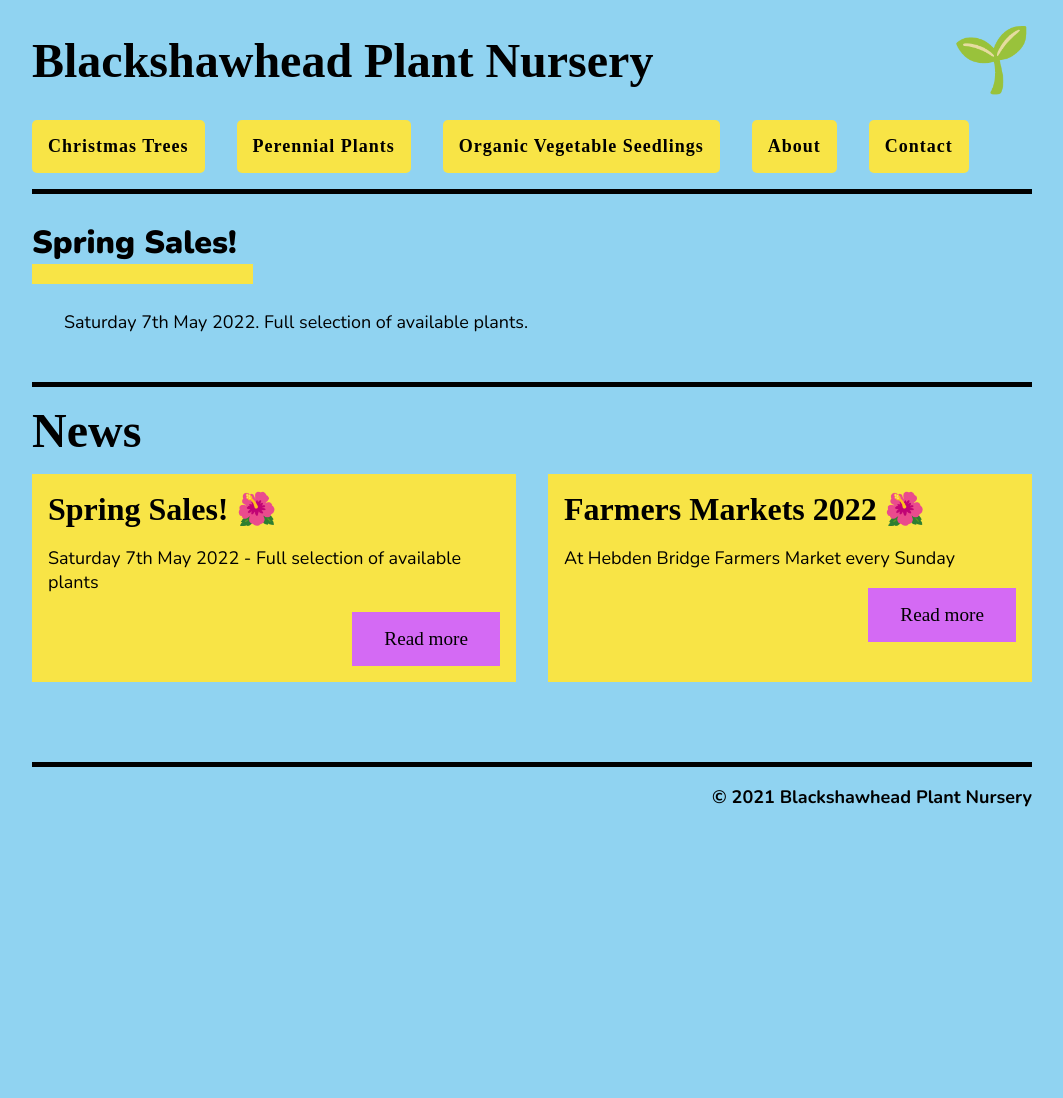
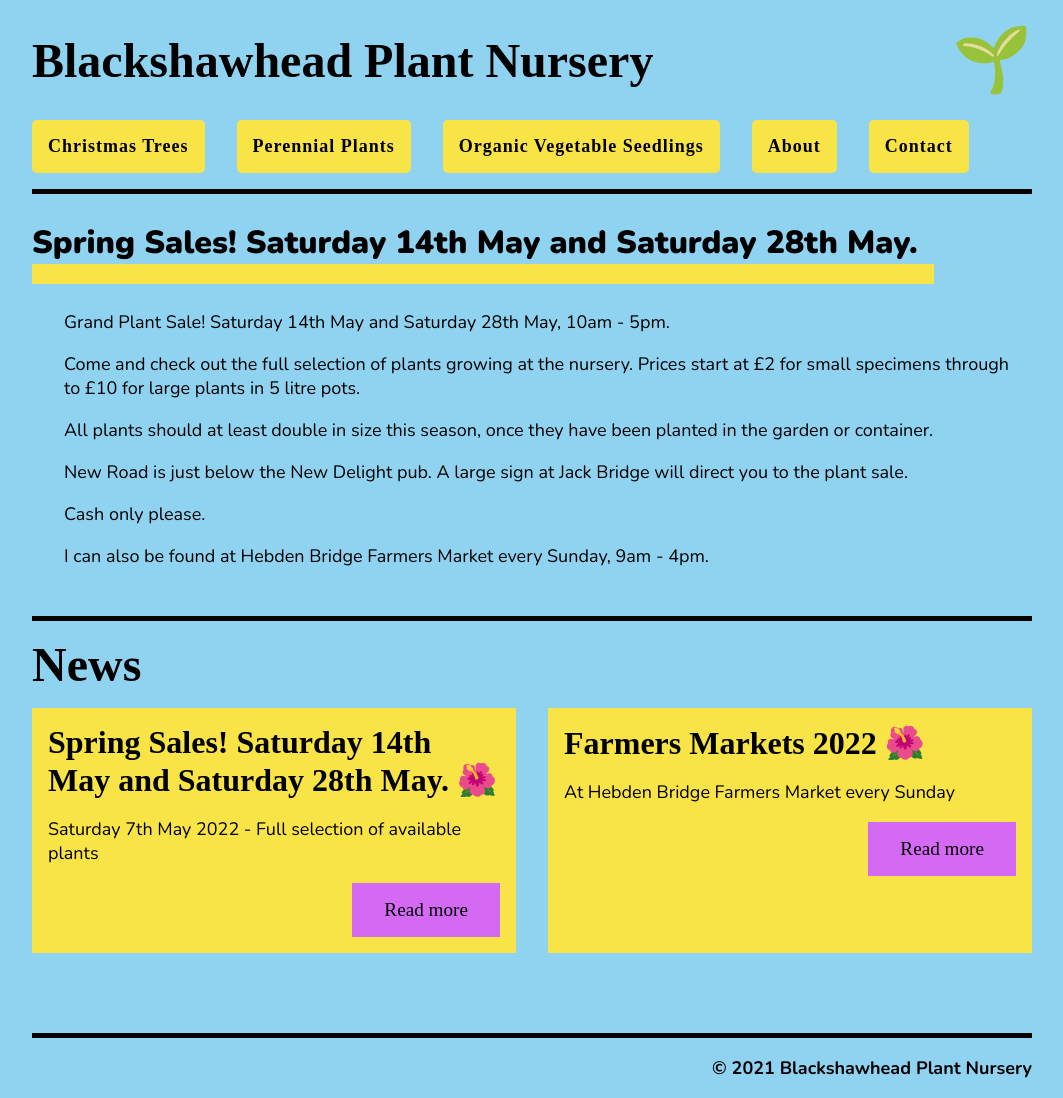
Before and after one commit to jasminechatfield/blackshawhead-plant-nursery, a Jekyll site: the page built from _posts/2022-04-21-spring-sales.md, in a window 1280 px wide. Shown: the whole page, without its empty margins (108-1171 px from the left). Built offline with Jekyll 4.4.1, drawn with Linux system fonts in a browser that asks for light colours; some web fonts are replaced; before the commit the page ends 900 px from its top, so only the background shows below that.

Commit message:
Update from Forestry.io plants2021 updated _posts/2022-04-21-spring-sales.md

```diff
--- a/_posts/2022-04-21-spring-sales.md
+++ b/_posts/2022-04-21-spring-sales.md
@@ -1,7 +1,20 @@
 ---
-title: Spring Sales!
+title: Spring Sales! Saturday 14th May and Saturday 28th May.
 summary: Saturday 7th May 2022 - Full selection of available plants
 layout: page-with-news
+image1: "/assets/images/whatsapp-image-2022-04-26-at-1-38-13-pm.jpeg"
+image2: "/assets/images/whatsapp-image-2022-04-26-at-1-37-34-pm.jpeg"
+image3: "/assets/images/whatsapp-image-2022-04-26-at-1-36-33-pm.jpeg"
 
 ---
-Saturday 7th May 2022. Full selection of available plants.
+Grand Plant Sale! Saturday 14th May and Saturday 28th May, 10am - 5pm.
+
+Come and check out the full selection of plants growing at the nursery. Prices start at £2 for small specimens through to £10 for large plants in 5 litre pots.
+
+All plants should at least double in size this season, once they have been planted in the garden or container.
+
+New Road is just below the New Delight pub. A large sign at Jack Bridge will direct you to the plant sale.
+
+Cash only please.
+
+I can also be found at Hebden Bridge Farmers Market every Sunday, 9am - 4pm.
```
Also changed, not shown: .forestry/front_matter/templates/page-with-3-images-and-latest-news.yml.
